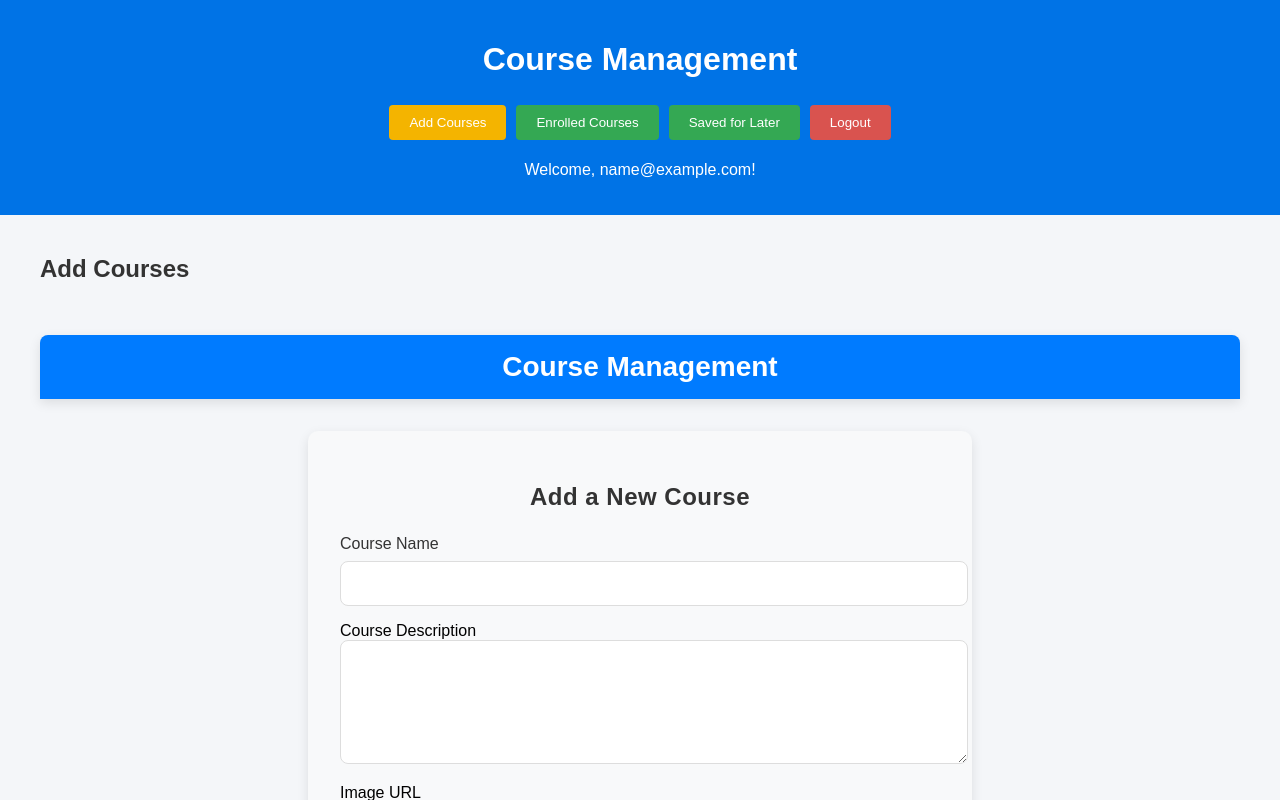
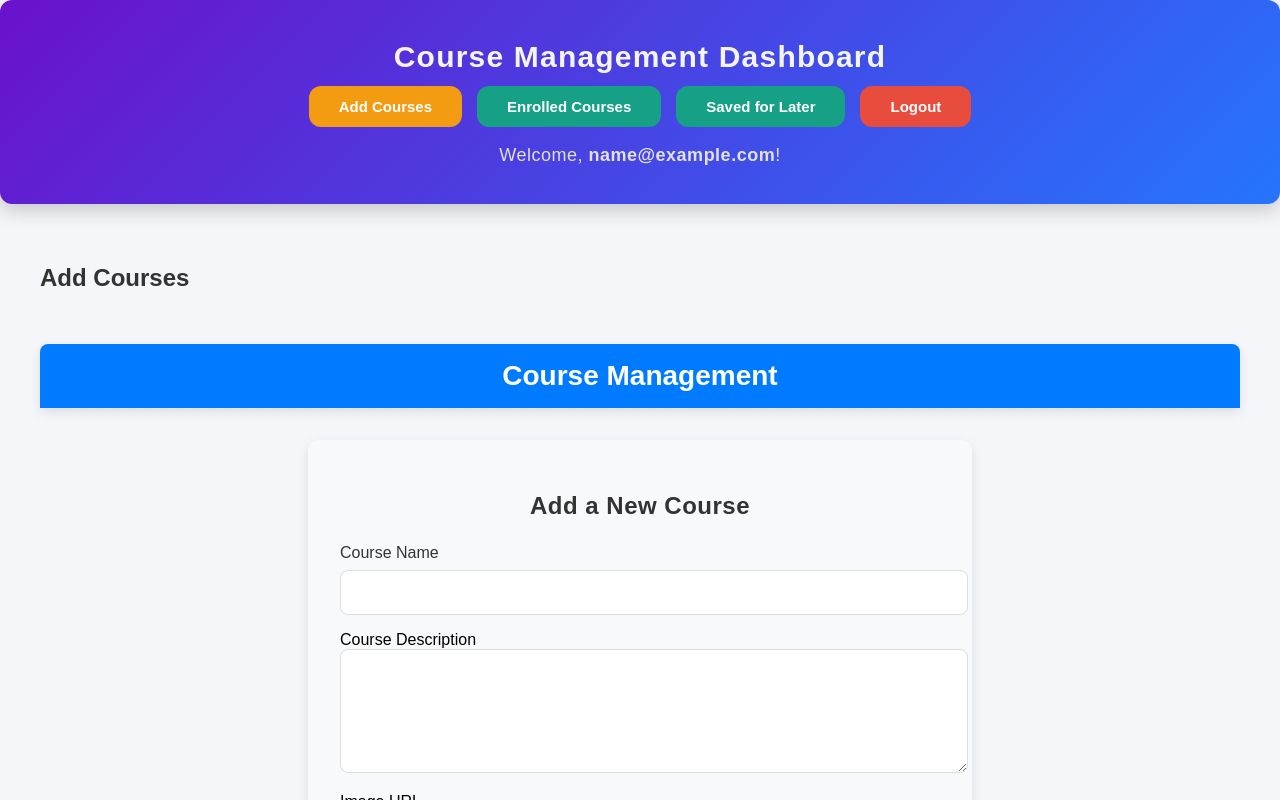
Before and after one commit to vaibhavihr/course-management, a React (Create React App) app: page / in a window 1280 px wide. Both pictures are taken after typing "name@example.com", "Sample123" into the empty fields and a click on the button "Login". Shown: the top 800 px of the page. Built offline with nearby package versions, Linux system fonts and the light colour scheme.

Commit message:
Header.js

```diff
--- a/src/components/Header.js
+++ b/src/components/Header.js
@@ -4,72 +4,127 @@ const Header = ({ view, setView, loggedInUser, onLogout }) => {
   return (
     <header
       style={{
-        backgroundColor: "#0073e6",
-        color: "#fff",
-        padding: "20px",
+        background: "linear-gradient(135deg, #6a11cb, #2575fc)", // Gradient background
+        color: "#f4f4f4",
+        padding: "20px 30px",
         textAlign: "center",
+        borderRadius: "12px",
+        boxShadow: "0 6px 20px rgba(0, 0, 0, 0.2)", // Enhanced shadow
+        marginBottom: "20px",
+        transition: "all 0.3s ease-in-out",
       }}
     >
-      <h1>Course Management</h1>
-      <nav style={{ marginTop: "10px" }}>
+      {/* Header Title */}
+      <h1
+        style={{
+          fontSize: "30px",
+          fontWeight: "800",
+          letterSpacing: "1.2px",
+          marginBottom: "12px",
+        }}
+      >
+        Course Management Dashboard
+      </h1>
+
+      {/* Navigation Buttons */}
+      <nav
+        style={{
+          marginTop: "12px",
+          display: "flex",
+          justifyContent: "center",
+          flexWrap: "wrap",
+          gap: "15px",
+        }}
+      >
         <button
           style={{
-            margin: "5px",
-            padding: "10px 20px",
-            backgroundColor: view === "add" ? "#f4b400" : "#34a853",
+            padding: "12px 30px",
+            backgroundColor: view === "add" ? "#f39c12" : "#16a085",
             border: "none",
-            borderRadius: "4px",
+            borderRadius: "12px",
             color: "#fff",
+            fontSize: "15px",
+            fontWeight: "600",
             cursor: "pointer",
+            transition: "background-color 0.3s ease, transform 0.2s ease",
           }}
           onClick={() => setView("add")}
+          onMouseOver={(e) => (e.target.style.transform = "scale(1.1)")}
+          onMouseOut={(e) => (e.target.style.transform = "scale(1)")}
         >
           Add Courses
         </button>
+
         <button
           style={{
-            margin: "5px",
-            padding: "10px 20px",
-            backgroundColor: view === "enrolled" ? "#f4b400" : "#34a853",
+            padding: "12px 30px",
+            backgroundColor: view === "enrolled" ? "#f39c12" : "#16a085",
             border: "none",
-            borderRadius: "4px",
+            borderRadius: "12px",
             color: "#fff",
+            fontSize: "15px",
+            fontWeight: "600",
             cursor: "pointer",
+            transition: "background-color 0.3s ease, transform 0.2s ease",
           }}
           onClick={() => setView("enrolled")}
+          onMouseOver={(e) => (e.target.style.transform = "scale(1.1)")}
+          onMouseOut={(e) => (e.target.style.transform = "scale(1)")}
         >
           Enrolled Courses
         </button>
+
         <button
           style={{
-            margin: "5px",
-            padding: "10px 20px",
-            backgroundColor: view === "saved" ? "#f4b400" : "#34a853",
+            padding: "12px 30px",
+            backgroundColor: view === "saved" ? "#f39c12" : "#16a085",
             border: "none",
-            borderRadius: "4px",
+            borderRadius: "12px",
             color: "#fff",
+            fontSize: "15px",
+            fontWeight: "600",
             cursor: "pointer",
+            transition: "background-color 0.3s ease, transform 0.2s ease",
           }}
           onClick={() => setView("saved")}
+          onMouseOver={(e) => (e.target.style.transform = "scale(1.1)")}
+          onMouseOut={(e) => (e.target.style.transform = "scale(1)")}
         >
           Saved for Later
         </button>
+
         <button
           style={{
-            margin: "5px",
-            padding: "10px 20px",
-            backgroundColor: "#d9534f",
+            padding: "12px 30px",
+            backgroundColor: "#e74c3c",
             border: "none",
-            borderRadius: "4px",
+            borderRadius: "12px",
             color: "#fff",
+            fontSize: "15px",
+            fontWeight: "600",
             cursor: "pointer",
+            transition: "background-color 0.3s ease, transform 0.2s ease",
           }}
           onClick={onLogout}
+          onMouseOver={(e) => (e.target.style.transform = "scale(1.1)")}
+          onMouseOut={(e) => (e.target.style.transform = "scale(1)")}
         >
           Logout
         </button>
       </nav>
-      <p>Welcome, {loggedInUser}!</p>
+
+      {/* Welcome Message */}
+      <p
+        style={{
+          fontSize: "18px",
+          fontWeight: "500",
+          marginTop: "18px",
+          color: "#e1e1e1",
+          letterSpacing: "0.5px",
+        }}
+      >
+        Welcome, <strong>{loggedInUser}</strong>!
+      </p>
     </header>
   );
 };
```
